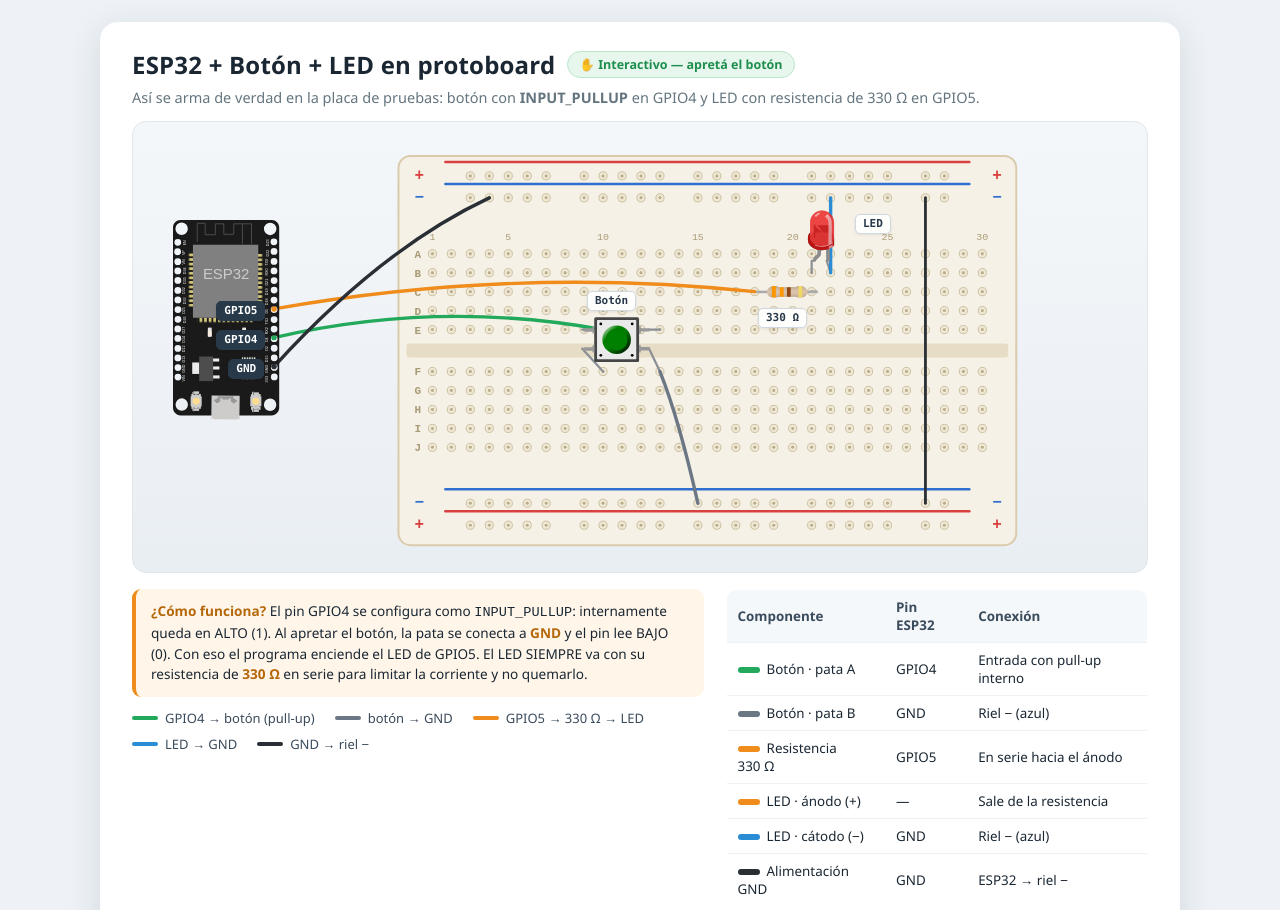
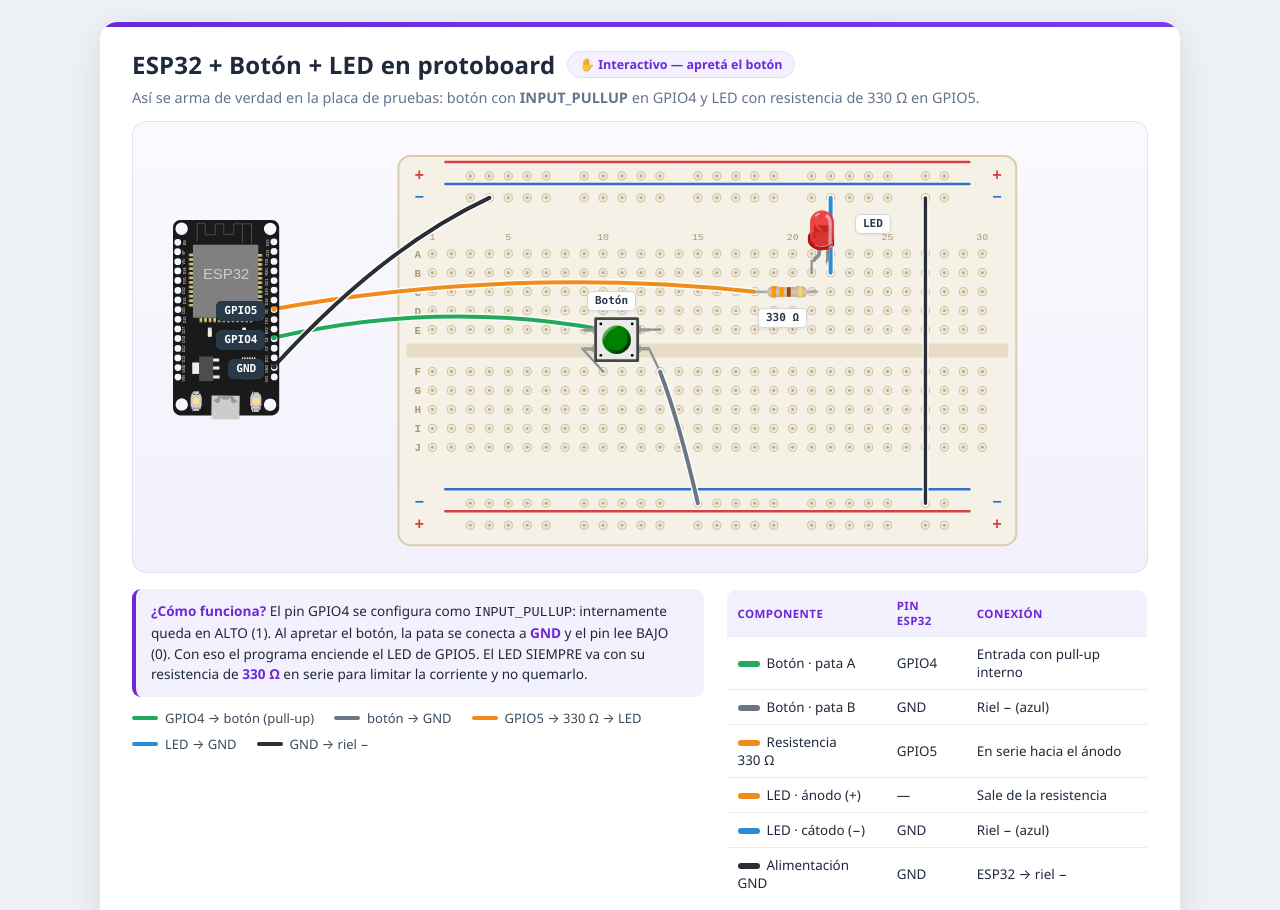
Before and after one commit to programadores-obreros/Agente-editor-inet, a website: page opencode/tecniabot-web/plantilla-boton-led-protoboard.html in a window 1280 px wide. Shown: the top 910 px of the page. Drawn offline with Linux system fonts and the light colour scheme.

Commit message:
feat(circuitos): design system violeta + halo en los cables
- Design system de marca (violeta) en los dos sistemas visuales: el ESTILO
  del armador libre y las 2 plantillas realistas -> misma identidad en TODOS
  los circuitos (barra, badge, caja, header de tabla, tipografia).
- Halo blanco en los cables de las plantillas realistas: en los cruces cada
  cable corta al de abajo (tecnica de mapa de subte) -> se distinguen siempre.
- Colores de cable intactos (correccion tecnica).
- Skill circuitos-visuales: principios de diseno de esquematicos (sin cruces,
  serie visible, colores estandar, claridad para principiantes).
- Verificado renderizando cada salida (semaforo, boton-led, armador).

```diff
--- a/opencode/tecniabot-web/plantilla-boton-led-protoboard.html
+++ b/opencode/tecniabot-web/plantilla-boton-led-protoboard.html
@@ -6,24 +6,28 @@
 <title>ESP32 + Botón + LED en protoboard</title>
 <script src="wokwi-bundle.js"></script>
 <style>
+  /* Design system Tecnia Lab — marca violeta. Solo colores/tipografia/acentos: el layout no se toca. */
+  :root{--violeta:#6d28d9;--violeta-2:#7c3aed;--violeta-soft:#f4f1fe;--violeta-line:#e3dcfb;--ink:#1e293b;--muted:#64748b;--line:#e8ecf2}
   *{box-sizing:border-box;margin:0;padding:0}
-  body{background:#eef2f6;font-family:'Segoe UI',system-ui,Arial,sans-serif;color:#1a2733;display:flex;justify-content:center;padding:22px}
-  .card{width:1080px;background:#fff;border-radius:18px;box-shadow:0 8px 34px rgba(20,40,60,.12);padding:26px 32px 30px}
+  body{background:#eef2f6;font-family:'Segoe UI',system-ui,-apple-system,Roboto,Arial,sans-serif;color:var(--ink);display:flex;justify-content:center;padding:22px}
+  /* firma de marca: barra violeta arriba de la card */
+  .card{position:relative;overflow:hidden;width:1080px;background:#fff;border-radius:18px;box-shadow:0 8px 34px rgba(20,40,60,.12);padding:26px 32px 30px}
+  .card::before{content:"";position:absolute;top:0;left:0;right:0;height:5px;background:linear-gradient(90deg,var(--violeta),var(--violeta-2))}
   .head{display:flex;align-items:center;gap:12px;flex-wrap:wrap}
-  h1{font-size:24px;font-weight:700;letter-spacing:.2px}
-  .badge{display:inline-flex;align-items:center;gap:6px;background:#e8f7ee;color:#1e8e4e;border:1px solid #b8e6c9;font-size:12.5px;font-weight:600;padding:4px 11px;border-radius:20px}
-  .sub{color:#64757f;font-size:14.5px;margin:6px 0 6px}
-  .stage-wrap{position:relative;margin:14px auto 4px;width:1016px;height:452px;background:linear-gradient(180deg,#f4f7fa,#e9eef3);border:1px solid #dfe6ec;border-radius:14px;overflow:hidden}
+  h1{font-size:24px;font-weight:800;letter-spacing:.2px;color:var(--ink)}
+  .badge{display:inline-flex;align-items:center;gap:6px;background:var(--violeta-soft);color:var(--violeta);border:1px solid var(--violeta-line);font-size:12.5px;font-weight:600;padding:4px 11px;border-radius:20px}
+  .sub{color:var(--muted);font-size:14.5px;margin:6px 0 6px}
+  .stage-wrap{position:relative;margin:14px auto 4px;width:1016px;height:452px;background:linear-gradient(180deg,#faf9fe,#f2f0fb);border:1px solid var(--violeta-line);border-radius:14px;overflow:hidden}
   #scene{position:absolute;inset:0}
   .comp{position:absolute;transform-origin:top left}
   .lab{position:absolute;background:rgba(255,255,255,.94);border:1px solid #cfd8e0;border-radius:5px;padding:2px 7px;font:600 11px/1.25 'SFMono-Regular',Consolas,monospace;color:#28394a;white-space:nowrap;box-shadow:0 1px 3px rgba(0,0,0,.08);z-index:40}
   .lab.pin{background:#28394a;color:#fff;border-color:#28394a}
   .grid2{display:grid;grid-template-columns:1.15fr .85fr;gap:22px;margin-top:16px}
-  .aviso{background:#fff6e9;border-left:4px solid #ef8c1b;padding:12px 15px;border-radius:9px;font-size:13.6px;line-height:1.5}
-  .aviso b{color:#b5670a}
+  .aviso{background:var(--violeta-soft);border-left:4px solid var(--violeta);padding:12px 15px;border-radius:9px;font-size:13.6px;line-height:1.5}
+  .aviso b{color:var(--violeta)}
   table.conx{border-collapse:collapse;width:100%;font-size:13.4px;border:1px solid #e6ebf0;border-radius:10px;overflow:hidden}
-  table.conx th,table.conx td{padding:8px 11px;text-align:left;border-bottom:1px solid #eef2f5}
-  table.conx th{background:#f5f8fb;color:#3a4b5c;font-weight:600}
+  table.conx th,table.conx td{padding:8px 11px;text-align:left;border-bottom:1px solid var(--line)}
+  table.conx th{background:var(--violeta-soft);color:var(--violeta);text-transform:uppercase;font-size:11.5px;letter-spacing:.4px;font-weight:700}
   table.conx tr:last-child td{border-bottom:none}
   .chip{display:inline-block;width:22px;height:6px;border-radius:3px;vertical-align:middle;margin-right:7px}
   .legend{display:flex;flex-wrap:wrap;gap:8px 20px;margin-top:12px;font-size:13px}
@@ -178,11 +182,14 @@
   const hAnode=H['B20'], hCath=H['B21'];
 
   /* ---------- CABLES (jumpers) + patas ---------- */
-  function wire(a,b,color,w){
+  function wire(a,b,color,w,bulge){
+    const bmax=(bulge==null)?34:bulge;
     const dx=(b.x-a.x), dy=(b.y-a.y);
-    const mx=a.x+dx*0.5, my=a.y+dy*0.5 - Math.min(34,Math.abs(dx)*0.28+8);
-    const p=mk('path',{d:`M ${a.x} ${a.y} Q ${mx} ${my} ${b.x} ${b.y}`,fill:'none',stroke:color,'stroke-width':w||3.4,'stroke-linecap':'round'});
-    scene.appendChild(p);
+    const mx=a.x+dx*0.5, my=a.y+dy*0.5 - Math.min(bmax,Math.abs(dx)*0.22+8);
+    const d=`M ${a.x} ${a.y} Q ${mx} ${my} ${b.x} ${b.y}`;
+    const gw=(w||3.4);
+    scene.appendChild(mk('path',{d,fill:'none',stroke:'#fff','stroke-width':gw+3.4,'stroke-linecap':'round'}));
+    scene.appendChild(mk('path',{d,fill:'none',stroke:color,'stroke-width':gw+0.6,'stroke-linecap':'round'}));
   }
   function leg(a,b){ // pata metálica corta componente->agujero
     scene.appendChild(mk('line',{x1:a.x,y1:a.y,x2:b.x,y2:b.y,stroke:'#8a8f96','stroke-width':2.2,'stroke-linecap':'round'}));
```
Also changed, not shown: opencode/skills/circuitos-visuales/SKILL.md (+11 -0 lines), opencode/tecniabot-web/plantilla-semaforo-protoboard.html (+18 -12 lines), opencode/tool/circuito.ts (+17 -9 lines).
